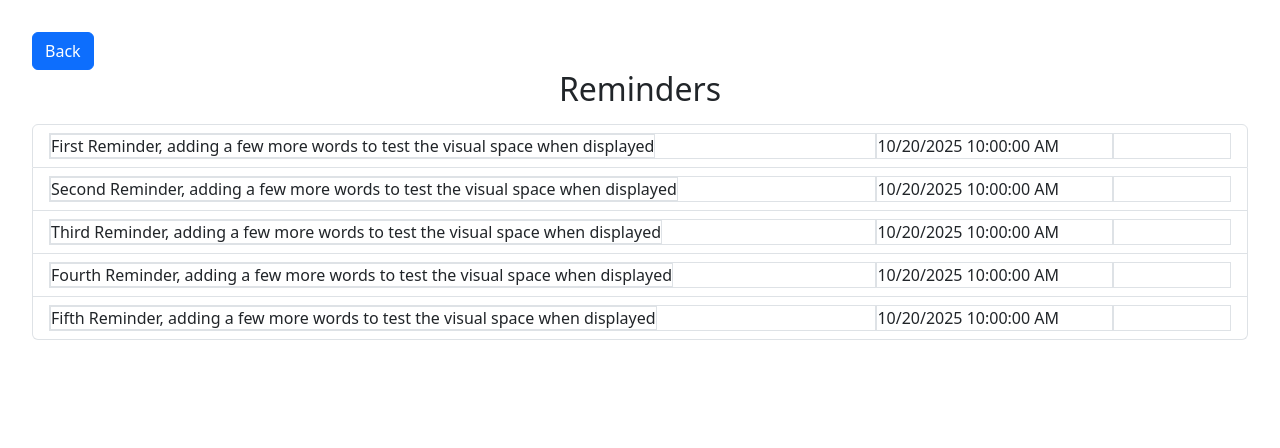
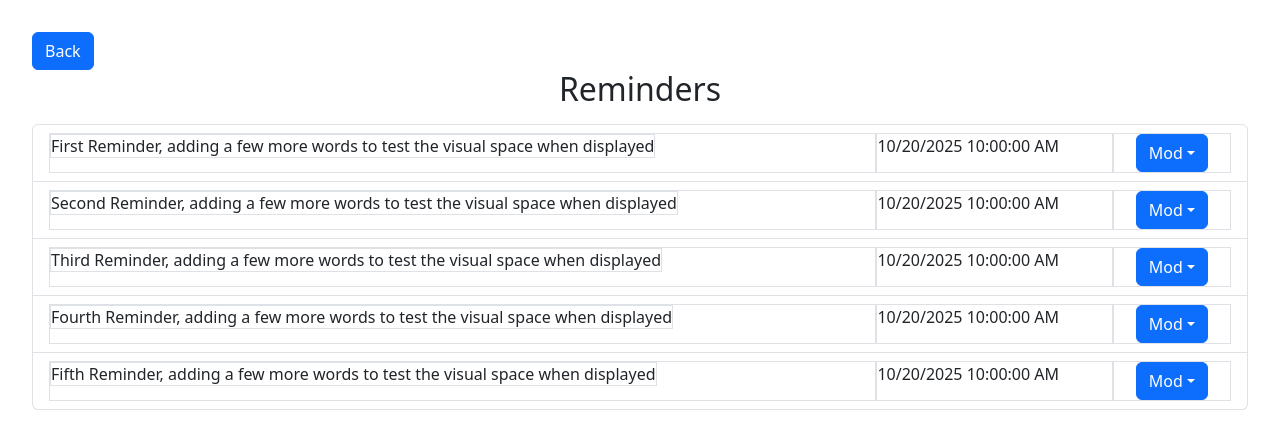
Before and after one commit to Pantaleon-Arkady/React-FrontEnd, a React (Vite) app: page /reminder-app in a window 1280 px wide. Shown: the top 448 px of the page. Built offline with nearby package versions, Linux system fonts and the light colour scheme.

Commit message:
delete works...

```diff
--- a/src/ReminderApp.jsx
+++ b/src/ReminderApp.jsx
@@ -5,16 +5,20 @@ import ReminderList from "./ReminderList";
 function ReminderApp() {
     const defaultReminders = [
         { id: 1, text: 'First Reminder, adding a few more words to test the visual space when displayed', date: new Date("2025-10-20T10:00:00")},
-        { id: 1, text: 'Second Reminder, adding a few more words to test the visual space when displayed', date: new Date("2025-10-20T10:00:00")},
-        { id: 1, text: 'Third Reminder, adding a few more words to test the visual space when displayed', date: new Date("2025-10-20T10:00:00")},
-        { id: 1, text: 'Fourth Reminder, adding a few more words to test the visual space when displayed', date: new Date("2025-10-20T10:00:00")},
-        { id: 1, text: 'Fifth Reminder, adding a few more words to test the visual space when displayed', date: new Date("2025-10-20T10:00:00")},
+        { id: 2, text: 'Second Reminder, adding a few more words to test the visual space when displayed', date: new Date("2025-10-20T10:00:00")},
+        { id: 3, text: 'Third Reminder, adding a few more words to test the visual space when displayed', date: new Date("2025-10-20T10:00:00")},
+        { id: 4, text: 'Fourth Reminder, adding a few more words to test the visual space when displayed', date: new Date("2025-10-20T10:00:00")},
+        { id: 5, text: 'Fifth Reminder, adding a few more words to test the visual space when displayed', date: new Date("2025-10-20T10:00:00")},
     ];
 
     const [reminders, setReminders] =  useState(() => {
         const saved = localStorage.getItem("reminders");
         return saved ? JSON.parse(saved) : defaultReminders;
     });
+
+    const handleDeleteReminder = (reminderId) => {
+        setReminders(reminders.filter((reminder) => reminder.id !== reminderId))
+    };
 
     return (
         <div>
@@ -27,6 +31,7 @@ function ReminderApp() {
                 <h2>Reminders</h2>
                 <ReminderList
                     reminders={reminders}
+                    onDelete={handleDeleteReminder}
                 />
             </div>
         </div>
--- a/src/ReminderList.jsx
+++ b/src/ReminderList.jsx
@@ -1,4 +1,4 @@
-function ReminderList({ reminders }) {
+function ReminderList({ reminders, onDelete }) {
 
 
 
@@ -15,7 +15,16 @@ function ReminderList({ reminders }) {
                         {new Date(reminder.date).toLocaleDateString()} {new Date(reminder.date).toLocaleTimeString()}
                     </div>
                     <div className="reminders_mod border">
-
+                        <div class="dropdown">
+                            <button type="button" class="btn btn-primary dropdown-toggle" data-bs-toggle="dropdown">
+                                Mod
+                            </button>
+                            <ul class="dropdown-menu">
+                                <li><button class="dropdown-item btn btn-primary" >Edit</button></li>
+                                <li><button class="dropdown-item btn btn-primary" onClick={() => onDelete(reminder.id)} >Delete</button></li>
+                                <li><button class="dropdown-item btn btn-primary disabled" >Other...</button></li>
+                            </ul>
+                        </div>
                     </div>
                 </li>
             ))}
```
